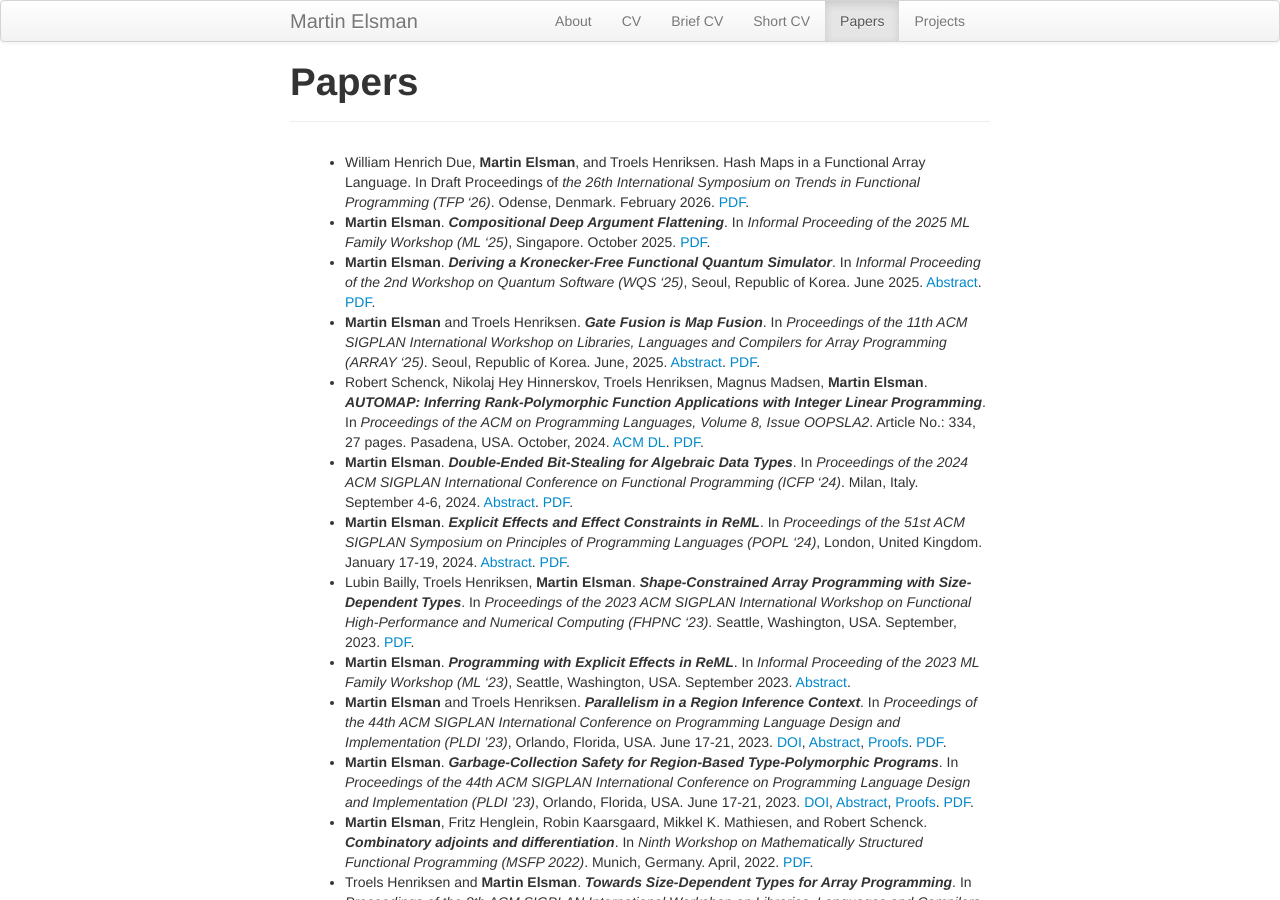
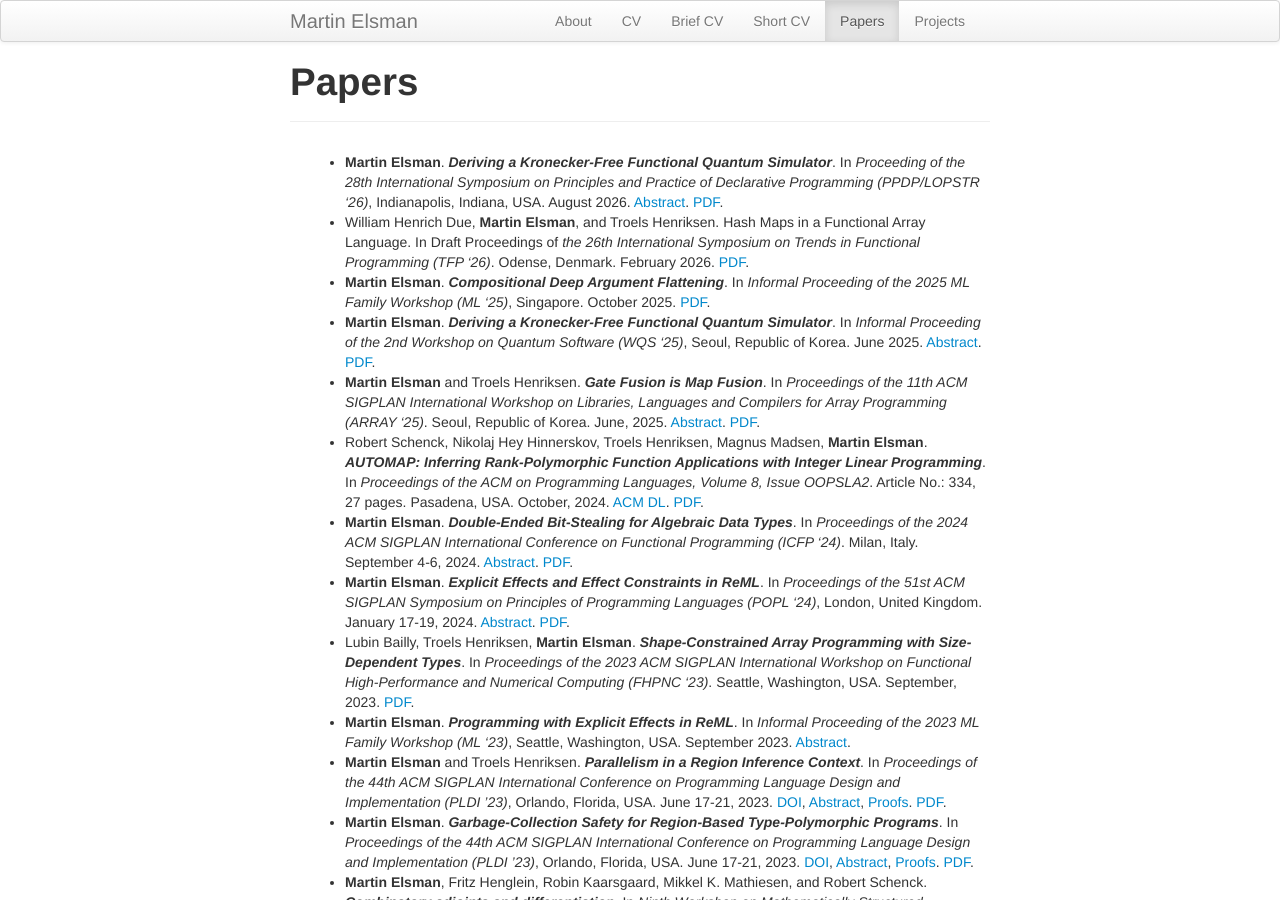
Before and after one commit to melsman/melsman.github.io, a Jekyll site: the page built from papers.md, in a window 1280 px wide and 900 px high. Built offline with Jekyll 4.4.1, drawn with Linux system fonts in a browser that asks for light colours; nearby versions of some CDN libraries.

Commit message:
new paper

```diff
--- a/papers.md
+++ b/papers.md
@@ -5,6 +5,8 @@ header: Papers
 group: navigation
 ---
 {% include JB/setup %}
+
+* __Martin Elsman__. ___Deriving a Kronecker-Free Functional Quantum Simulator___. In _Proceeding of the 28th International Symposium on Principles and Practice of Declarative Programming (PPDP/LOPSTR '26)_, Indianapolis, Indiana, USA. August 2026. [Abstract](https://icfp26.sigplan.org/details/lopstr-ppdp-2026-papers/14/Deriving-a-Kronecker-Free-Functional-Quantum-Simulator). [PDF](pdf/ppdp26-final.pdf).
 
 * William Henrich Due, __Martin Elsman__, and Troels Henriksen. Hash Maps in a Functional Array Language. In Draft Proceedings of _the 26th International Symposium on Trends in Functional Programming (TFP '26)_. Odense, Denmark. February 2026. [PDF](/pdf/tfp26-paper-07.pdf).
 
```
Also changed, not shown: 1 other file.
